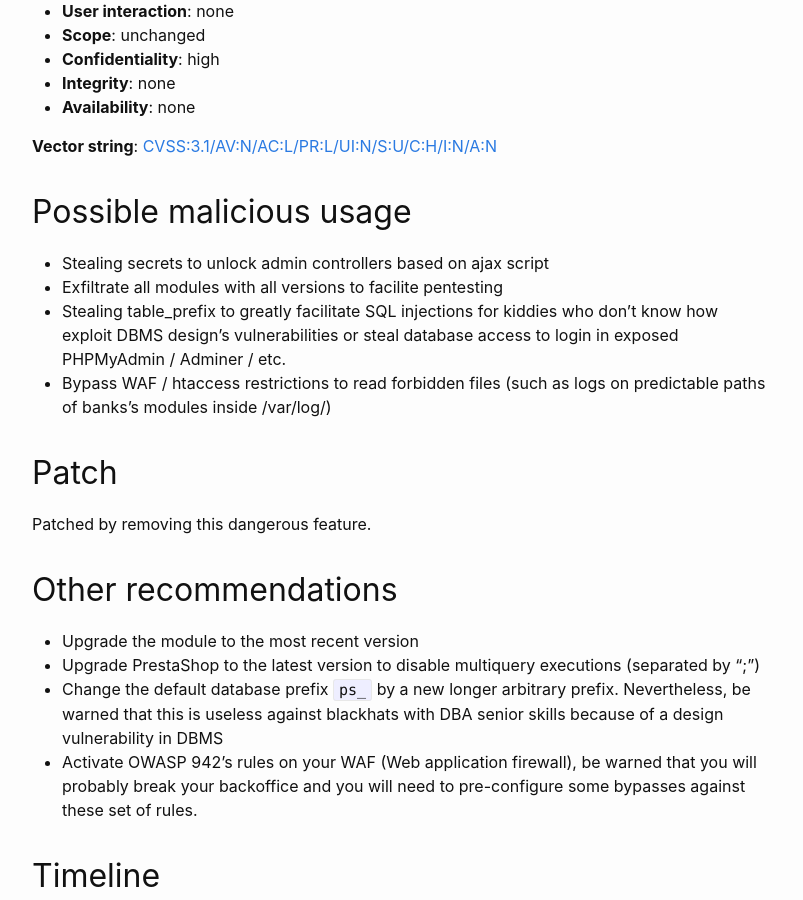
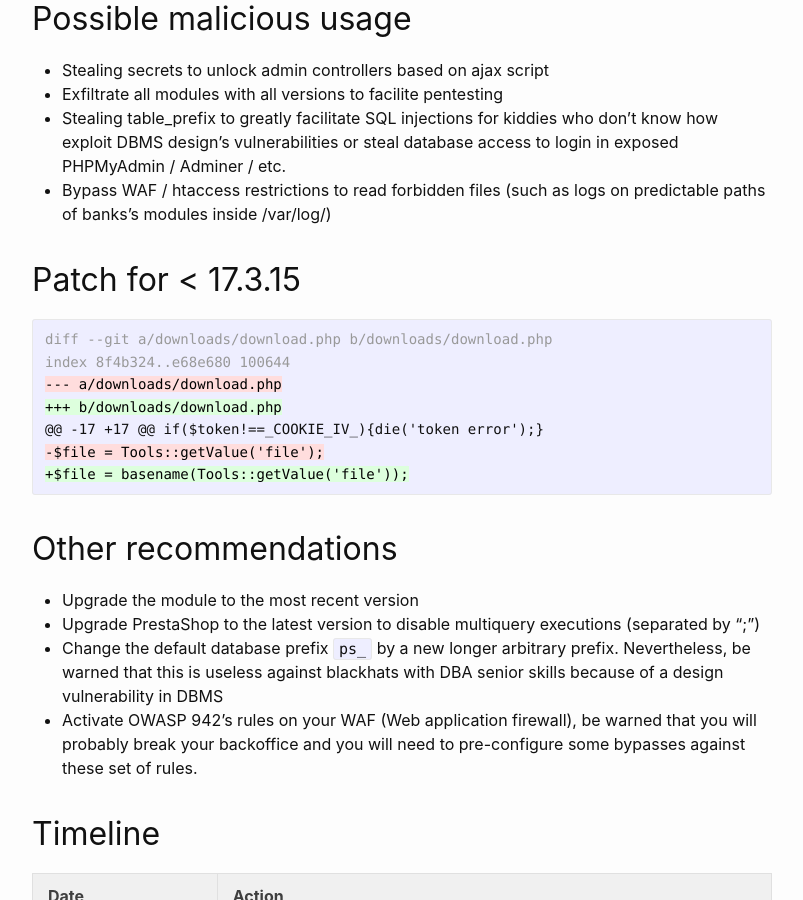
Before and after one commit to friends-of-presta/security-advisories, a Jekyll site: the page built from _posts/2021-08-20-kingavis.md, in a window 1280 px wide and 900 px high, scrolled down 1226 px. Shown: the whole window, without its empty margins (238-1041 px from the left). Built offline with Jekyll 4.4.1, drawn with Linux system fonts in a browser that asks for light colours; our own code applies the rules of GitHub Pages for plain Markdown files; some of the changed text lies outside the part shown.

Commit message:
Add patch and fix links

````diff
--- a/_posts/2021-08-20-kingavis.md
+++ b/_posts/2021-08-20-kingavis.md
@@ -51,9 +52,17 @@ It means that administrators (supposed to know this token) can read arbitrary lo
 * Stealing table_prefix to greatly facilitate SQL injections for kiddies who don’t know how exploit DBMS design’s vulnerabilities or steal database access to login in exposed PHPMyAdmin / Adminer / etc.
 * Bypass WAF / htaccess restrictions to read forbidden files (such as logs on predictable paths of banks’s modules inside /var/log/)
 
-## Patch
+## Patch for < 17.3.15
 
-Patched by removing this dangerous feature.
+```diff
+diff --git a/downloads/download.php b/downloads/download.php
+index 8f4b324..e68e680 100644
+--- a/downloads/download.php
++++ b/downloads/download.php
+@@ -17 +17 @@ if($token!==_COOKIE_IV_){die('token error');}
+-$file = Tools::getValue('file');
++$file = basename(Tools::getValue('file'));
+```
 
 ## Other recommendations
 
@@ -72,5 +81,5 @@ Patched by removing this dangerous feature.
 
 ## Links
 
-* [Source of this CVE](https://borelenzo.github.io/stuff.html/)
+* [Source of this CVE](https://borelenzo.github.io/stuff/2023/06/01/cve-2023-3031.html)
 * [National Vulnerability Database CVE-2023-3031](https://nvd.nist.gov/vuln/detail/CVE-2023-3031)
````
Also changed, not shown: other parts of _posts/2021-08-20-kingavis.md (+4 -3 lines).
